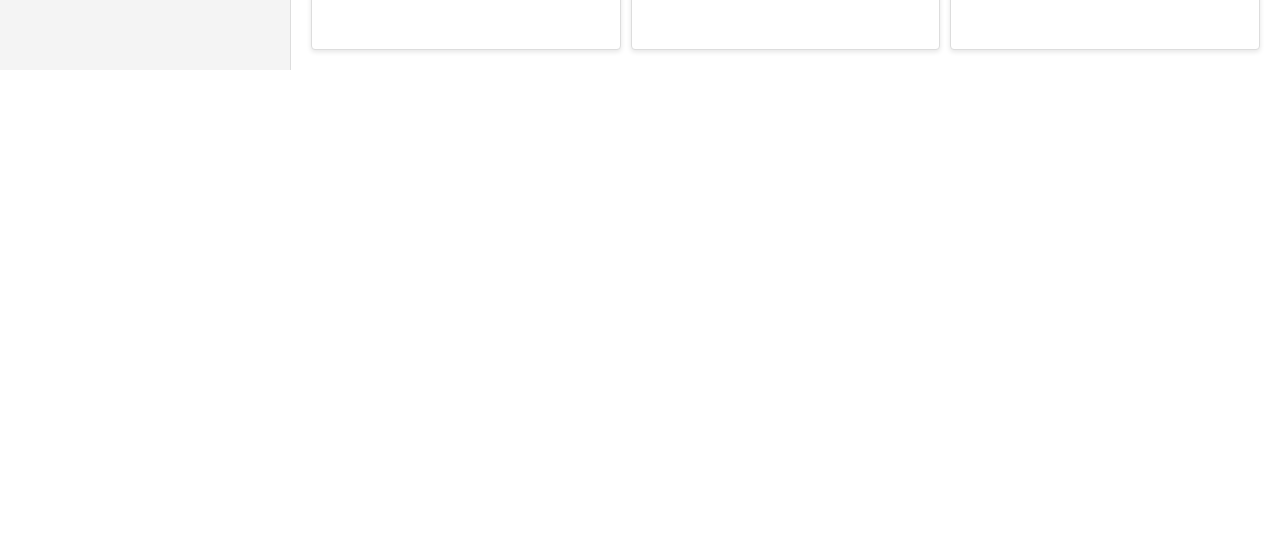
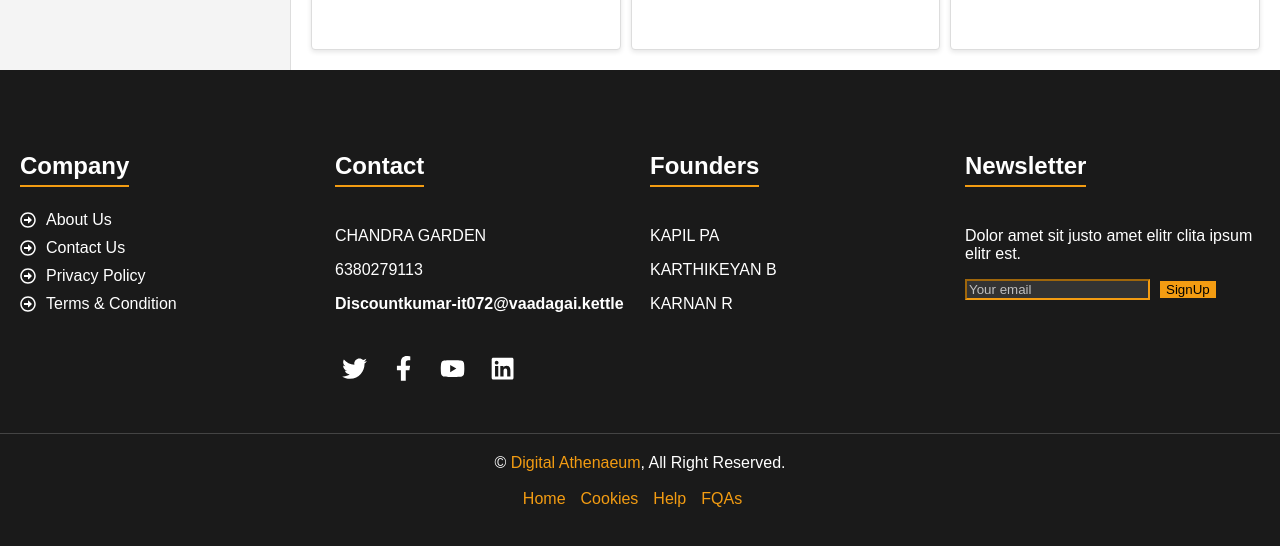
Before and after one commit to KapilPalanivel/digital_athenaeum, a React (Create React App) app: page /books in a window 1280 px wide. Shown: the part 756-1302 px from the top of the page. Before the commit the page ends 826 px from the top, so only its background shows below. Built offline with nearby package versions, Linux system fonts and the light colour scheme.

Commit message:
After complete Footer

```diff
--- a/src/Componenets/Common/Book/book.css
+++ b/src/Componenets/Common/Book/book.css
@@ -177,11 +177,12 @@
 .read-button {
   margin-top: 20px;
   padding: 10px 20px;
-  background-color: #007bff;
-  color: white;
+  background-color: white;
+  color: black;
   border: none;
   border-radius: 5px;
   cursor: pointer;
+  text-decoration: none;
 }
 
 .read-button:hover {
--- /dev/null
+++ b/src/Componenets/Footer/Footer.css
@@ -0,0 +1,145 @@
+/* Footer.css */
+
+.footer {
+    background-color: #1a1a1a;
+    color: #ffffff;
+    padding: 50px 0;
+  }
+
+  .footer .section-title {
+    font-size: 1.5rem;
+    margin-bottom: 1.5rem;
+    border-bottom: 2px solid #f39c12;
+    display: inline-block;
+    padding-bottom: 5px;
+  }
+
+  .footer .btn-link {
+    color: #ffffff;
+    display: flex;
+    align-items: center;
+    margin-bottom: 10px;
+    transition: color 0.3s ease;
+    text-decoration: none; /* Remove text decoration */
+  }
+
+  .footer .btn-link:hover {
+    color: #f39c12;
+  }
+
+  .footer .btn-link .me-2 {
+    margin-right: 10px;
+  }
+
+  .footer .fa {
+    font-size: 1rem;
+  }
+
+  .footer .btn-social {
+    margin-right: 10px;
+    color: #ffffff;
+    border-radius: 50%;
+    padding: 10px;
+    font-size: 1.2rem;
+    transition: background-color 0.3s ease, color 0.3s ease;
+  }
+
+  .footer .btn-social:hover {
+    color: #ffffff;
+    background-color: #f39c12;
+  }
+
+  .footer .form-control {
+    border-radius: 0;
+    background-color: #333333;
+    border-color: #f39c12;
+    color: #ffffff;
+  }
+
+  .footer .form-control::placeholder {
+    color: #bfbfbf;
+  }
+
+  .footer .btn-primary {
+    background-color: #f39c12;
+    border: none;
+    transition: background-color 0.3s ease;
+    margin-left: 10px; /* Add margin to the left of the button */
+  }
+
+  .footer .btn-primary:hover {
+    background-color: #e67e22;
+  }
+
+  .footer .footer-menu a {
+    color: #ffffff;
+    margin-right: 15px;
+    transition: color 0.3s ease;
+  }
+
+  .footer .footer-menu a:hover {
+    color: #f39c12;
+  }
+
+  .footer .copyright {
+    border-top: 1px solid #444444;
+    padding-top: 20px;
+    margin-top: 20px;
+    text-align: center;
+  }
+
+  .footer .copyright a {
+    color: #f39c12;
+    text-decoration: none;
+  }
+
+  .footer .copyright a:hover {
+    text-decoration: underline;
+  }
+
+  /* Layout Styles */
+  .footer .footer-content {
+    display: flex;
+    justify-content: space-between;
+    flex-wrap: wrap;
+  }
+
+  .footer .footer-section {
+    flex: 1;
+    min-width: 200px;
+    margin-bottom: 20px;
+  }
+
+  .footer .footer-section.company {
+    margin-left: 20px; /* Add margin to the left side of the company section */
+  }
+
+  .footer .d-flex {
+    display: flex;
+  }
+
+  .footer .pt-2 {
+    padding-top: 20px;
+  }
+
+  .footer .bold-email {
+    font-weight: bold; /* Bold email text */
+  }
+
+  /* Responsive Styles */
+  @media (max-width: 768px) {
+    .footer .section-title {
+      font-size: 1.2rem;
+    }
+
+    .footer .footer-content {
+      flex-direction: column;
+      align-items: center;
+    }
+
+    .footer .footer-section {
+      flex: 1 1 100%;
+      max-width: 100%;
+      text-align: center;
+    }
+  }
--- /dev/null
+++ b/src/Componenets/Footer/Footer.jsx
@@ -0,0 +1,100 @@
+import React from 'react';
+import './Footer.css';
+import {
+  FaRegArrowAltCircleRight,
+  FaFacebookF,
+  FaLinkedin,
+  FaTwitter,
+  FaYoutube,
+} from 'react-icons/fa';
+
+const Footer = () => {
+  const companyLinks = [
+    { label: 'About Us', icon: FaRegArrowAltCircleRight, Link: 'about' },
+    { label: 'Contact Us', icon: FaRegArrowAltCircleRight, Link: 'contact' },
+    { label: 'Privacy Policy', icon: FaRegArrowAltCircleRight, Link: '' },
+    { label: 'Terms & Condition', icon: FaRegArrowAltCircleRight, Link: '' },
+  ];
+
+  const contactInfo = [
+    { icon: 'fa-map-marker-alt', text: 'CHANDRA GARDEN' },
+    { icon: 'fa-phone-alt', text: '6380279113' },
+    { icon: 'fa-envelope', text: 'Discountkumar-it072@vaadagai.kettle', isEmail: true },
+  ];
+
+  const socialLinks = [
+    { icon: FaTwitter, scale: 1.3 },
+    { icon: FaFacebookF, scale: 1.3 },
+    { icon: FaYoutube, size: 40, scale: 1.3 },
+    { icon: FaLinkedin, scale: 1.3 },
+  ];
+
+  const founders = ['KAPIL PA', 'KARTHIKEYAN B', 'KARNAN R'];
+
+  return (
+    <React.Fragment>
+      <div className="container-fluid bg-dark text-light footer pt-5 mt-5 wow fadeIn" data-wow-delay="0.1s">
+        <div className="container py-5">
+          <div className="footer-content">
+            <div className="footer-section company">
+              <h4 className="section-title ff-secondary text-start text-primary fw-normal mb-4">Company</h4>
+              {companyLinks.map((link, index) => (
+                <a key={index} className="btn btn-link d-flex align-items-center" href={link.Link}>
+                  {React.createElement(link.icon, { className: 'me-2' })}
+                  {link.label}
+                </a>
+              ))}
+            </div>
+            <div className="footer-section">
+              <h4 className="section-title ff-secondary text-start text-primary fw-normal mb-4">Contact</h4>
+              {contactInfo.map((info, index) => (
+                <p key={index} className={`mb-2 ${info.isEmail ? 'bold-email' : ''}`}>
+                  <i className={`fa ${info.icon} me-3`} />
+                  {info.text}
+                </p>
+              ))}
+              <div className="d-flex pt-2">
+                {socialLinks.map((social, index) => (
+                  <a key={index} className="btn btn-outline-light btn-social" href="">
+                    {React.createElement(social.icon, { className: 'display-1', style: { transform: `scale(${social.scale})` } })}
+                  </a>
+                ))}
+              </div>
+            </div>
+            <div className="footer-section">
+              <h4 className="section-title ff-secondary text-start text-primary fw-normal mb-4">Founders</h4>
+              {founders.map((founder, index) => (
+                <p key={index} className="mb-2">{founder}</p>
+              ))}
+            </div>
+            <div className="footer-section">
+              <h4 className="section-title ff-secondary text-start text-primary fw-normal mb-4">Newsletter</h4>
+              <p>Dolor amet sit justo amet elitr clita ipsum elitr est.</p>
+              <div className="position-relative mx-auto" style={{ maxWidth: 400 }}>
+                <input className="form-control border-primary w-100 py-3 ps-4 pe-5" type="text" placeholder="Your email" />
+                <button type="button" className="btn btn-primary py-2 position-absolute top-0 end-0 mt-2 me-2">SignUp</button>
+              </div>
+            </div>
+          </div>
+        </div>
+        <div className="container">
+          <div className="copyright">
+            <div className="text-center">
+              © <a className="border-bottom" href="#">Digital Athenaeum</a>, All Right Reserved.
+              <br />
+              <br />
+              <div className="footer-menu">
+                <a href="">Home</a>
+                <a href="">Cookies</a>
+                <a href="">Help</a>
+                <a href="">FQAs</a>
+              </div>
+            </div>
+          </div>
+        </div>
+      </div>
+    </React.Fragment>
+  );
+};
+
+export default Footer;
--- a/src/index.js
+++ b/src/index.js
@@ -10,6 +10,7 @@ import ClientLogin from "./Componenets/Client/ClientLogin";
 import Movies from "./Componenets/Common/Movies/Movies";
 import Layout from "./Componenets/Layout";
 import { LoginContext } from "./Componenets/Client/LoginContext";
+import Footer from "./Componenets/Footer/Footer";
 
 const router = createBrowserRouter([
   {
@@ -43,6 +44,7 @@ root.render(
     <LoginContext>
       <RouterProvider router={router} />
     </LoginContext>
+    <Footer/>
   </React.StrictMode>
 );
 
```
Also changed, not shown: src/Componenets/Common/Music/movies.css (deleted), src/Componenets/Common/Music/music.css (added).
